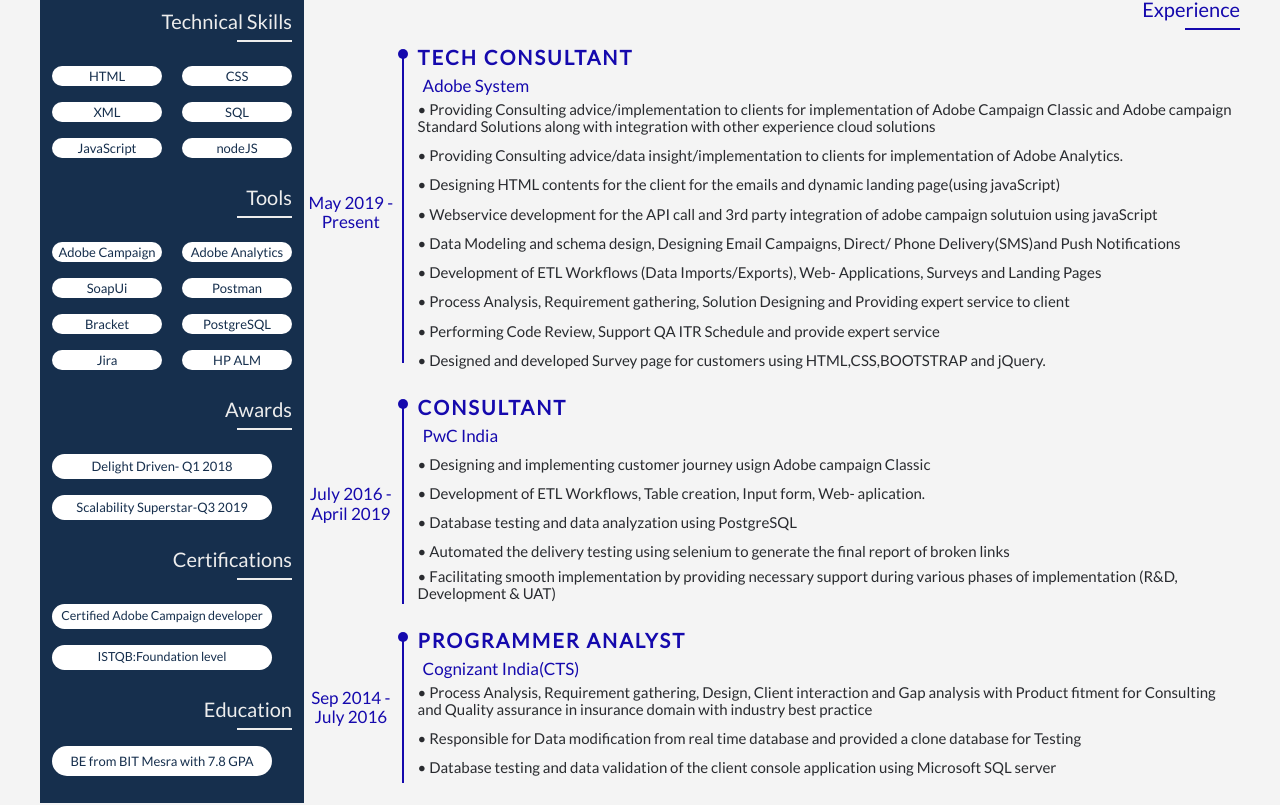
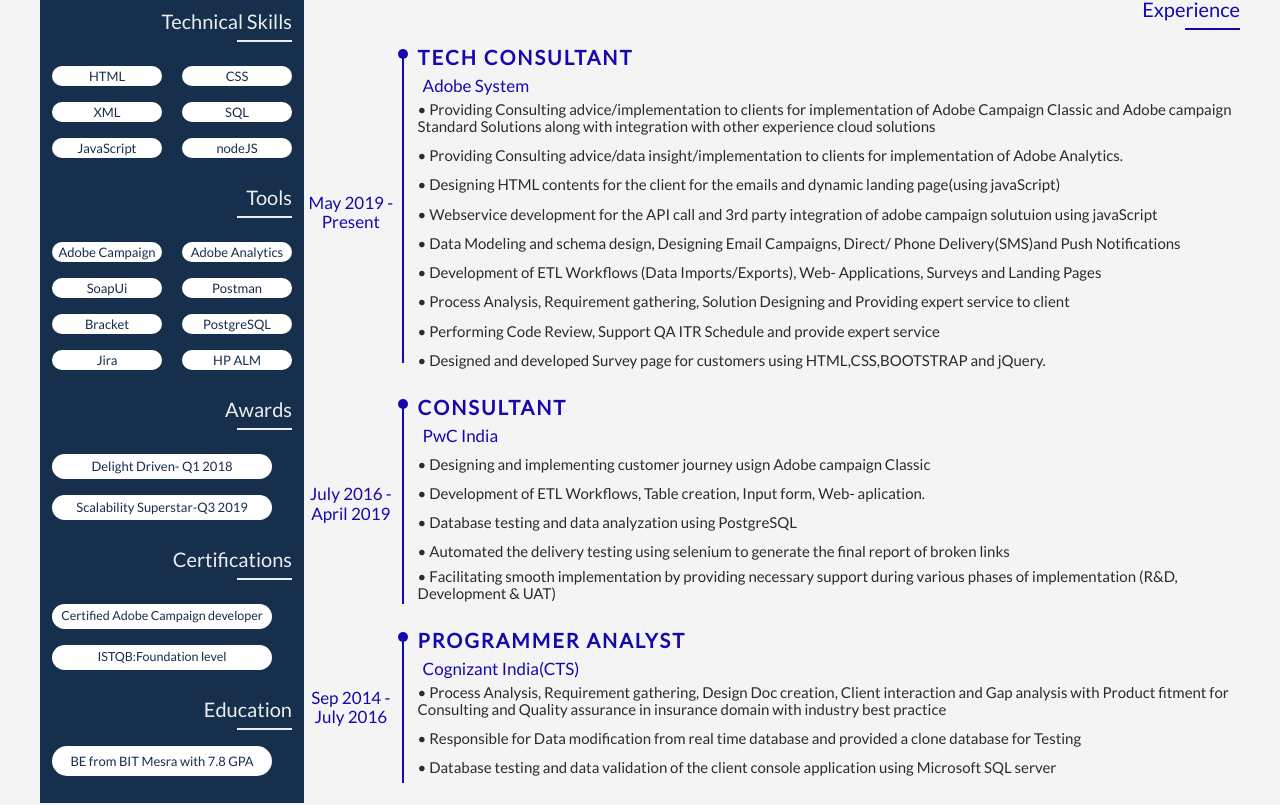
Before and after one commit to Wasima829/coverPage, a plain HTML site: page index.html in a window 1280 px wide. Shown: the part 185-990 px from the top of the page. Drawn offline with Linux system fonts and the light colour scheme.

Commit message:
v4 cts details update

```diff
--- a/index.html
+++ b/index.html
@@ -292,7 +292,7 @@
                                                     Cognizant India(CTS)
                                                 </p>
                                                 <p class="info_cont">
-                                                    • Process Analysis, Requirement gathering, Design, Client interaction
+                                                    • Process Analysis, Requirement gathering, Design Doc creation, Client interaction
                                                     and Gap analysis with Product fitment for Consulting and
                                                     Quality assurance in insurance domain with industry best practice
                                                 </p>
```
